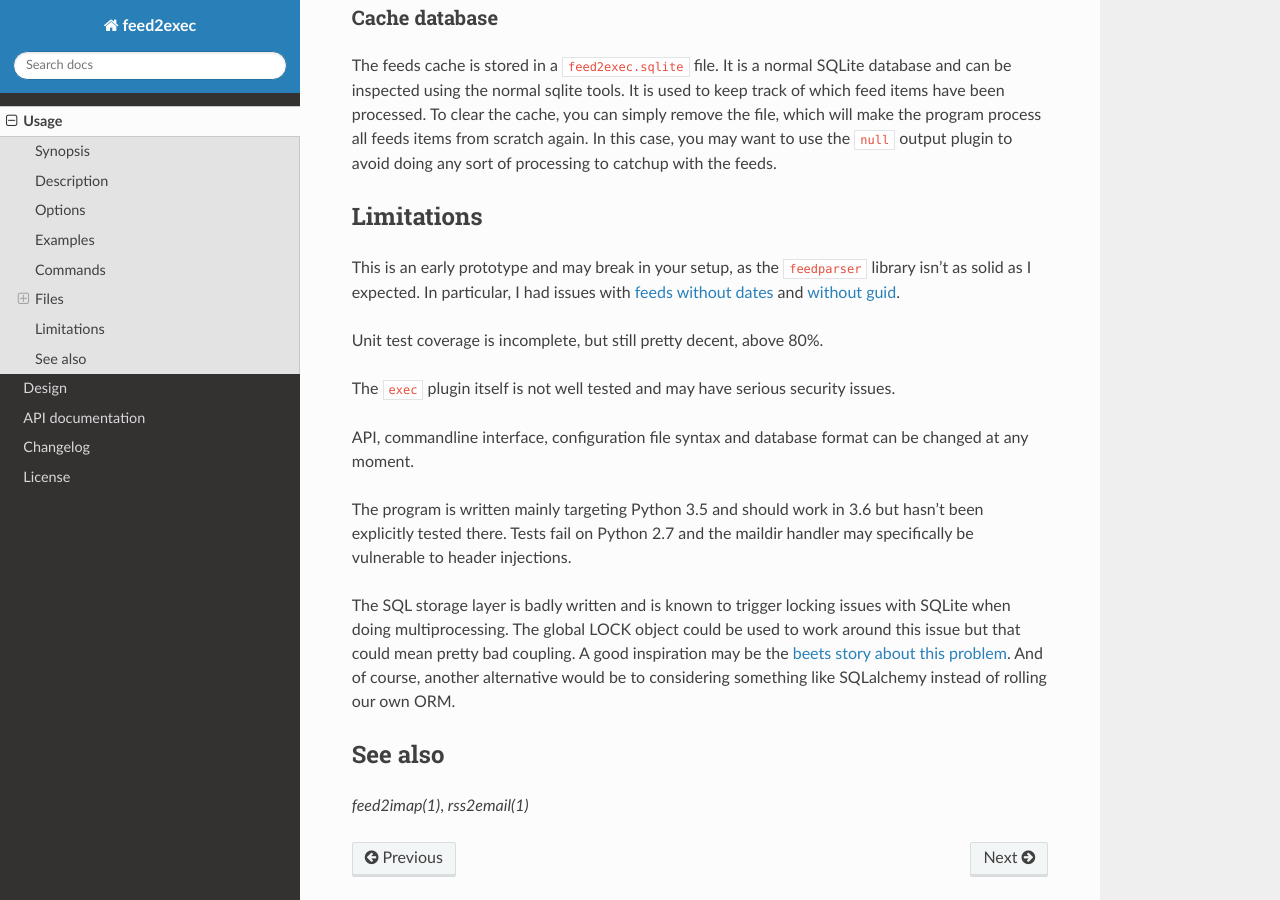
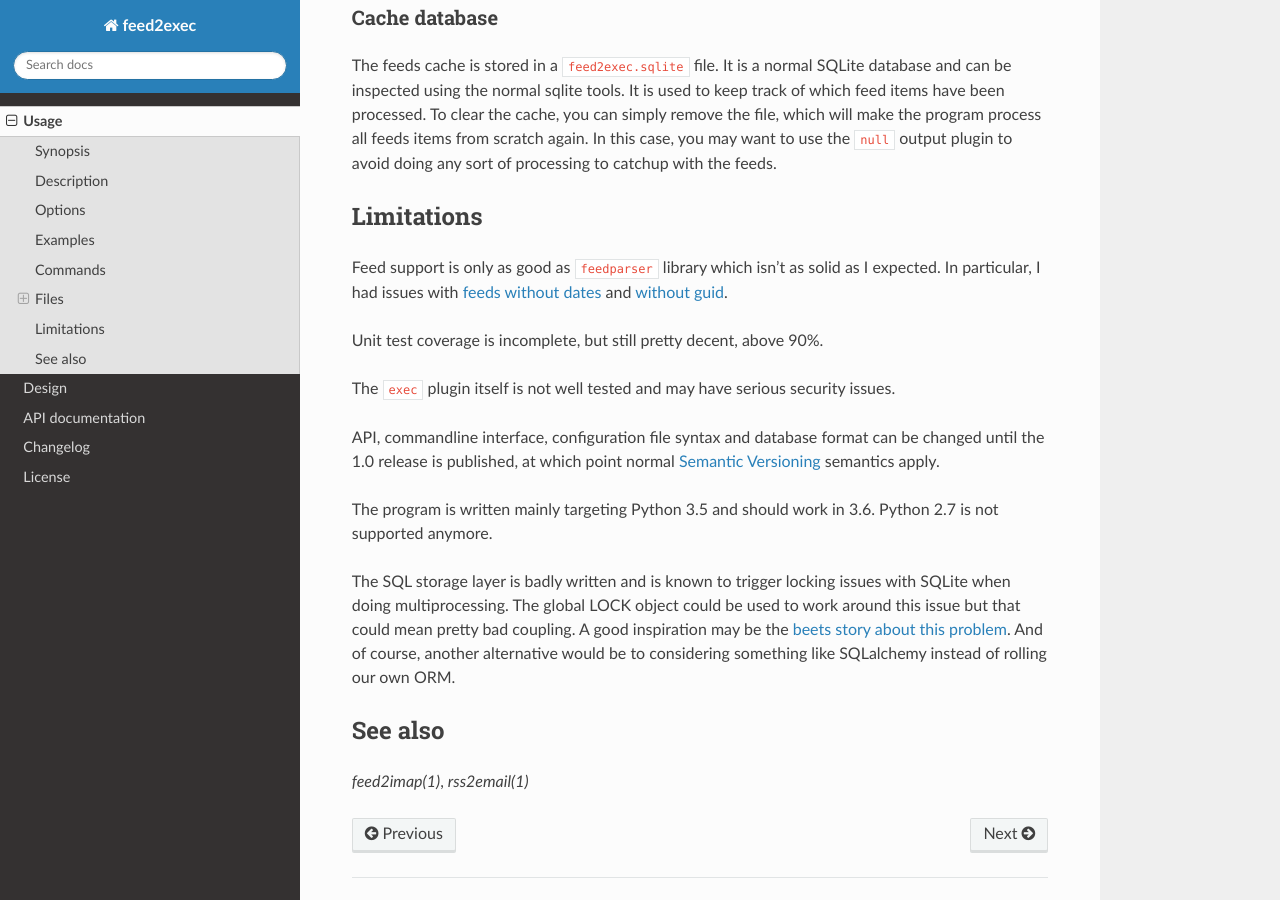
Before and after one commit to timb-machine-mirrors/anarcat-feed2exec, a Sphinx documentation site: the page built from doc/usage.rst, in a window 1280 px wide and 900 px high, scrolled down 5459 px. Built offline with Sphinx 7.4.7 and the Read the Docs theme 2.0.0, drawn with Linux system fonts in a browser that asks for light colours; the version number could not be read and is left out.

Commit message:
update certain limitations status

```diff
--- a/doc/usage.rst
+++ b/doc/usage.rst
@@ -193,25 +193,24 @@
 Limitations
 -----------
 
-This is an early prototype and may break in your setup, as the
-``feedparser`` library isn't as solid as I expected. In particular, I
-had issues with `feeds without dates`_ and `without guid`_.
+Feed support is only as good as ``feedparser`` library which isn't as solid as
+I expected. In particular, I had issues with `feeds without dates`_ and
+`without guid`_.
 
  .. _feeds without dates: https://github.com/kurtmckee/feedparser/issues/113
  .. _without guid: https://github.com/kurtmckee/feedparser/issues/112
 
-Unit test coverage is incomplete, but still pretty decent, above 80%.
+Unit test coverage is incomplete, but still pretty decent, above 90%.
 
 The ``exec`` plugin itself is not well tested and may have serious
 security issues.
 
-API, commandline interface, configuration file syntax and database
-format can be changed at any moment.
+API, commandline interface, configuration file syntax and database format can
+be changed until the 1.0 release is published, at which point normal `Semantic
+Versioning <http://semver.org>`_ semantics apply.
 
 The program is written mainly targeting Python 3.5 and should work in
-3.6 but hasn't been explicitly tested there. Tests fail on Python 2.7
-and the maildir handler may specifically be vulnerable to header
-injections.
+3.6. Python 2.7 is not supported anymore.
 
 The SQL storage layer is badly written and is known to trigger locking
 issues with SQLite when doing multiprocessing. The global LOCK object
```
